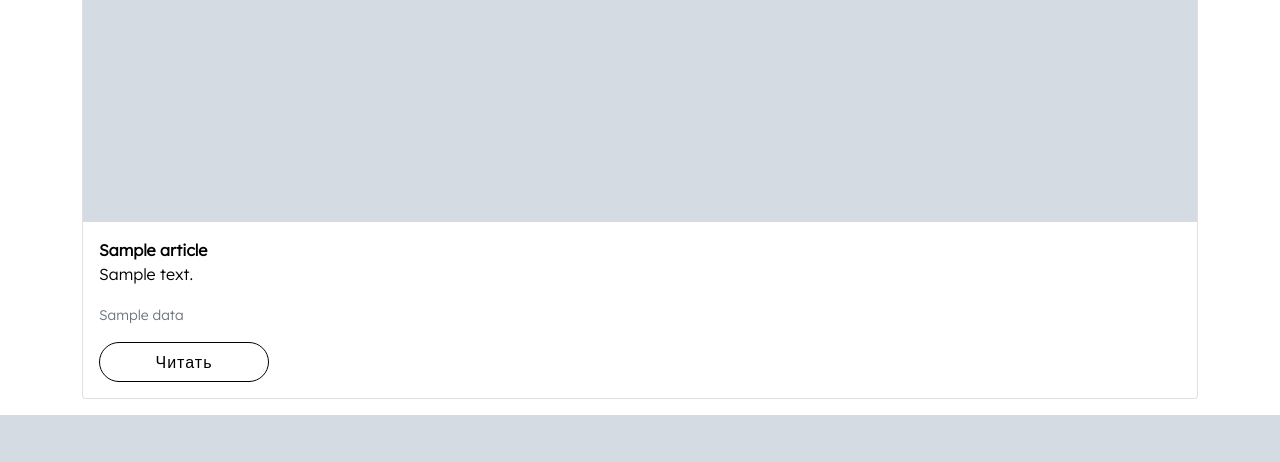
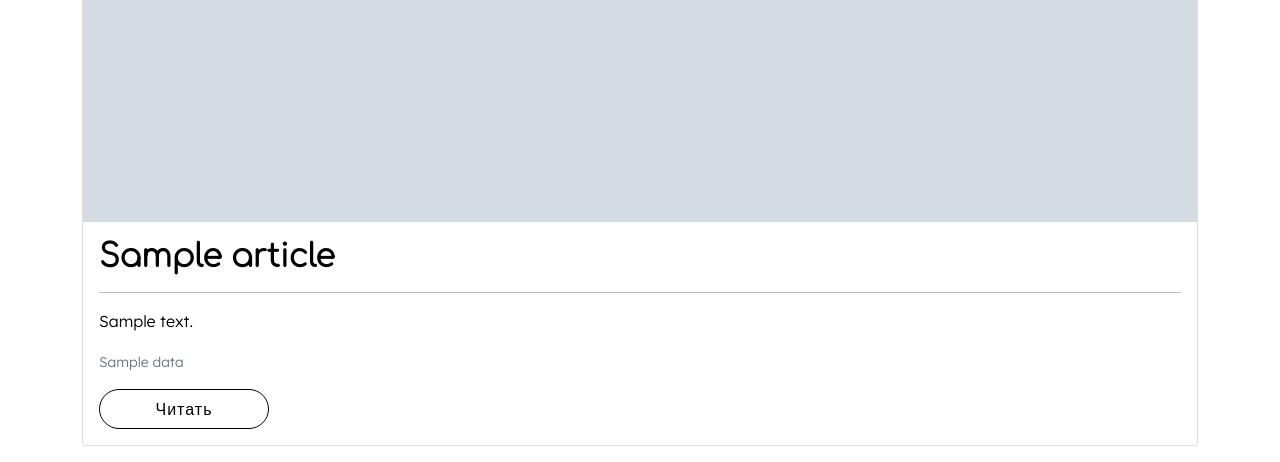
Before and after one commit to aibekovislam/habr, a Django app: template core/templates/articles.html in a window 1280 px wide; the page is wider, and only the part inside the window is pictured. Shown: the part 807-1269 px from the top of that part. Before the commit the page ends 1222 px from the top of that part, so only its background shows below. Run offline with Django 3.2, Linux system fonts and the light colour scheme; the template is opened without the code that fills it: most values are stand-ins (such as "Sample title", 1, 10 or a date in 2020); grey boxes marked "Sample" are stand-in pictures; some libraries are stand-ins or nearby versions.

Commit message:
modified add.html

```diff
--- a/core/static/style.css
+++ b/core/static/style.css
@@ -24,6 +24,11 @@ body{
 	position: relative;
 	left: 1795px;
 	bottom: 25px;
+}
+
+
+.zago-article{
+	font-family: 'Comfortaa', cursive;
 }
 
 .hello{
--- a/core/templates/add_news.html
+++ b/core/templates/add_news.html
@@ -2,7 +2,7 @@
 
 {% block content %}
 <div class="form">
-	<form method="POST">
+	<form method="POST" enctype="multipart/form-data">
 		{% csrf_token %}
 		<h3 class="zago2">Add article</h3><hr class="hrr2"><br>
 			<div class="input-group mb-3">
@@ -15,6 +15,8 @@
 				  <textarea class="form-control" aria-label="With textarea" name="text"></textarea>
 				</div>
 				<br>
+				<input type="file" name="picture" class="files-add">
+				<br><br>
 			<button class="btn-index5">Add</button>
 	</form>
 {% endblock %}
--- a/core/templates/article_page.html
+++ b/core/templates/article_page.html
@@ -16,7 +16,7 @@
     </p>
 
     {% if article.picture %}
-    <img src="{{ article.picture.url }}" class="img-fluid photo_user">
+        <img src="{{ article.picture.url }}" class="photo_user">
     {% endif %}
 
 </div>
--- a/core/templates/articles.html
+++ b/core/templates/articles.html
@@ -8,7 +8,8 @@
 			  <img src="{{ article.picture.url }}" class="card-img-top img-fluid">
 			{% endif %}
 			  <div class="card-body">
-			    <a href="{% url 'article' article.id %}" class="card-title fw-bold text-decoration-none">{{ article.title }}</a>
+			    <h2 class="zago-article"><a href="{% url 'article' article.id %}" class="card-title fw-bold text-decoration-none">{{ article.title }}</a></h2>
+			    <hr>
 			    <p class="card-text">{{ article.text }}</p>
 			    <p class="card-text"><small class="text-muted">{{ article.data }}</small></p>
 			    <a href="{% url 'article' article.id %}" class="btn-index2">Читать</a>
--- a/core/templates/base.html
+++ b/core/templates/base.html
@@ -11,6 +11,8 @@
     <link rel="preconnect" href="https://fonts.gstatic.com">
     <link href="https://fonts.googleapis.com/css2?family=Prata&display=swap" rel="stylesheet">
     <link href="https://cdn.jsdelivr.net/npm/bootstrap@5.0.0-beta1/dist/css/bootstrap.min.css" rel="stylesheet" integrity="sha384-giJF6kkoqNQ00vy+HMDP7azOuL0xtbfIcaT9wjKHr8RbDVddVHyTfAAsrekwKmP1" crossorigin="anonymous">
+    <link rel="preconnect" href="https://fonts.gstatic.com">
+    <link href="https://fonts.googleapis.com/css2?family=Comfortaa:wght@300&family=Playfair+Display&display=swap" rel="stylesheet">
     <script src="https://cdn.jsdelivr.net/npm/bootstrap@5.0.0-beta1/dist/js/bootstrap.bundle.min.js" integrity="sha384-ygbV9kiqUc6oa4msXn9868pTtWMgiQaeYH7/t7LECLbyPA2x65Kgf80OJFdroafW" crossorigin="anonymous"></script>
     <script src="https://cdn.jsdelivr.net/npm/@popperjs/core@2.5.4/dist/umd/popper.min.js" integrity="sha384-q2kxQ16AaE6UbzuKqyBE9/u/KzioAlnx2maXQHiDX9d4/zp8Ok3f+M7DPm+Ib6IU" crossorigin="anonymous"></script>
     <script src="https://cdn.jsdelivr.net/npm/bootstrap@5.0.0-beta1/dist/js/bootstrap.min.js" integrity="sha384-pQQkAEnwaBkjpqZ8RU1fF1AKtTcHJwFl3pblpTlHXybJjHpMYo79HY3hIi4NKxyj" crossorigin="anonymous"></script>
--- a/core/views.py
+++ b/core/views.py
@@ -57,7 +57,8 @@ def add_article(request):
     if request.method == "POST":
         title = request.POST["title"]
         text = request.POST["text"]
-        article = Article(title=title, text=text)
+        picture = request.FILES.get('picture')
+        article = Article(title=title, text=text, picture=picture)
         user = request.user
         if not Author.objects.filter(user=user).exists():
             author = Author(user=user, nik=user.username)
```
